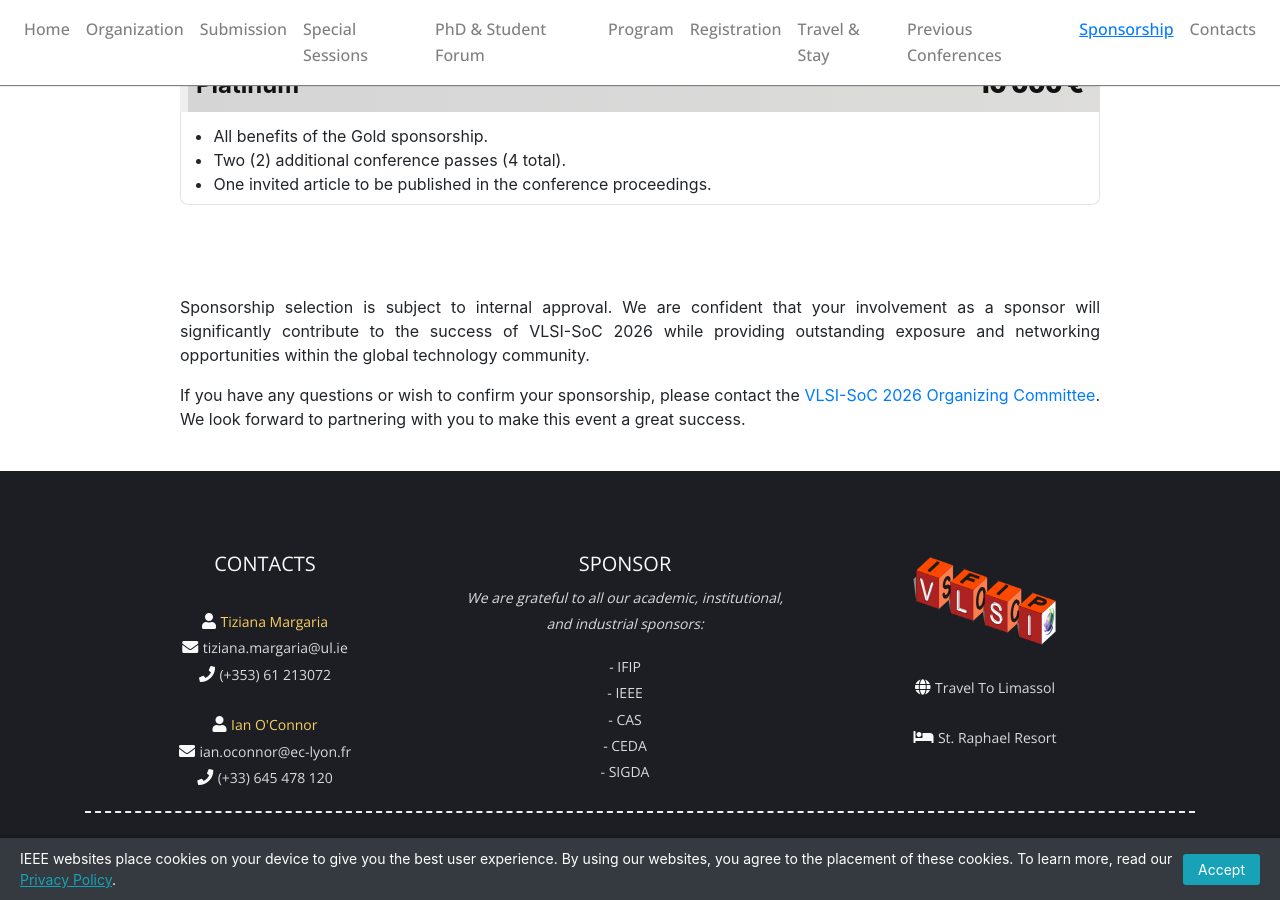
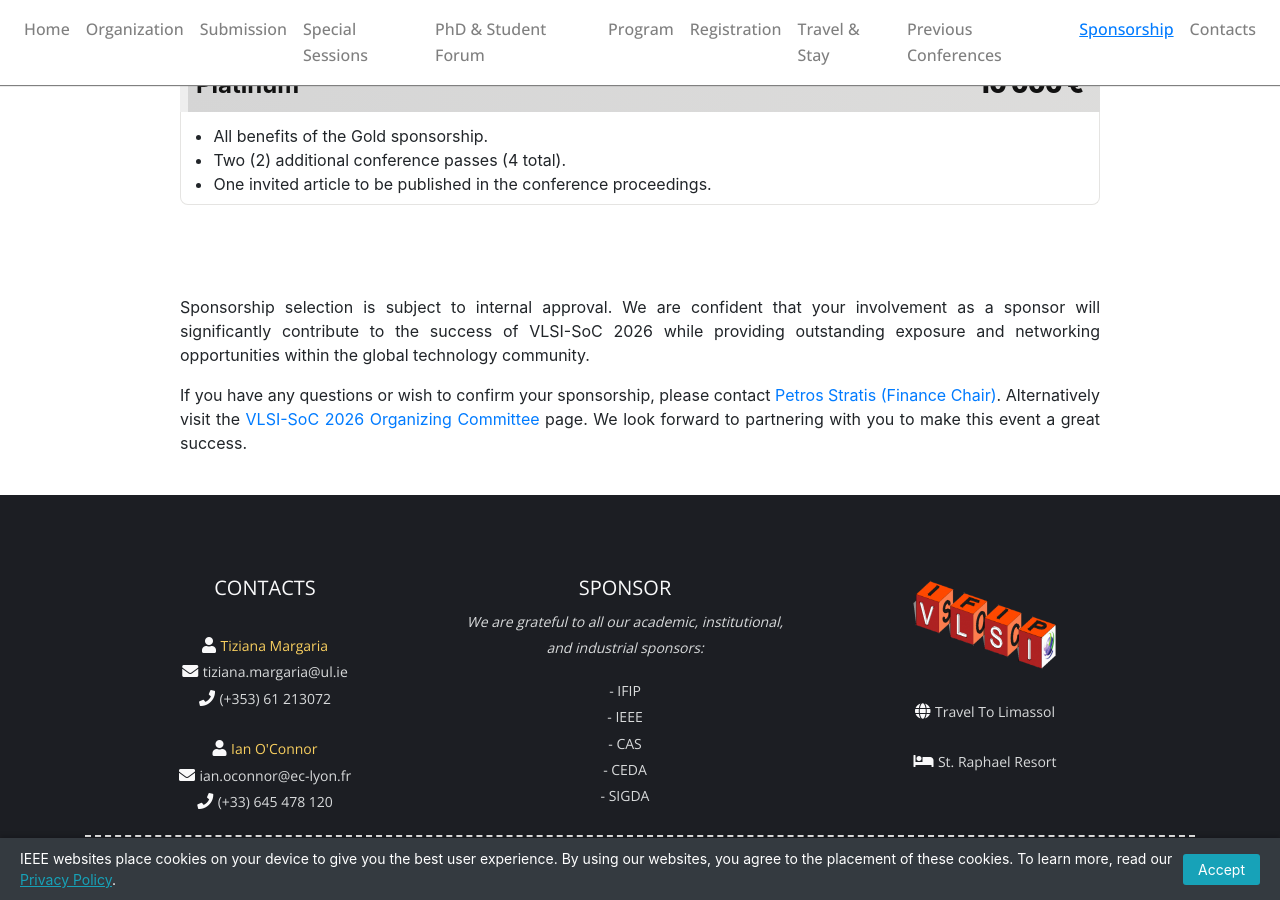
Before and after one commit to vlsi-soc/vlsi-soc, a Jekyll site: the page built from sponsorship.md, in a window 1280 px wide and 900 px high, scrolled down 2553 px. Built offline with Jekyll 4.4.1, drawn with Linux system fonts in a browser that asks for light colours; nearby versions of some CDN libraries; grey boxes are pictures that could not be loaded.

Commit message:
Added link for Petros

```diff
--- a/sponsorship.md
+++ b/sponsorship.md
@@ -168,8 +168,10 @@ description: "VLSI-SoC Sponsorship Opportunities"
         outstanding exposure and networking opportunities within the global technology community.
       </p>
       <p>
-        If you have any questions or wish to confirm your sponsorship, please contact the
-        <a href="{{ '/committee' | relative_url }}">{{ site.data.conference.name }} Organizing Committee</a>.
+        If you have any questions or wish to confirm your sponsorship, please contact
+        <a href="mailto:petros@easyconferences.eu?cc=tiziana.margaria@ul.ie%2Cian.oconnor@ec-lyon.fr%2Cflorenc.demrozi@uis.no%2Cpnikolaou1@uclan.ac.uk%2Cleticia@poehls.com%2Candreas.diavastos@cut.ac.cy%2Cns@easyconferences.eu&subject=VLSI-SoC%202026%20Sponsorship%20Inquiry">
+          Petros Stratis (Finance Chair)</a>.
+        Alternatively visit the <a href="{{ '/committee' | relative_url }}">{{ site.data.conference.name }} Organizing Committee</a> page.
         We look forward to partnering with you to make this event a great success.
       </p>
 
```
